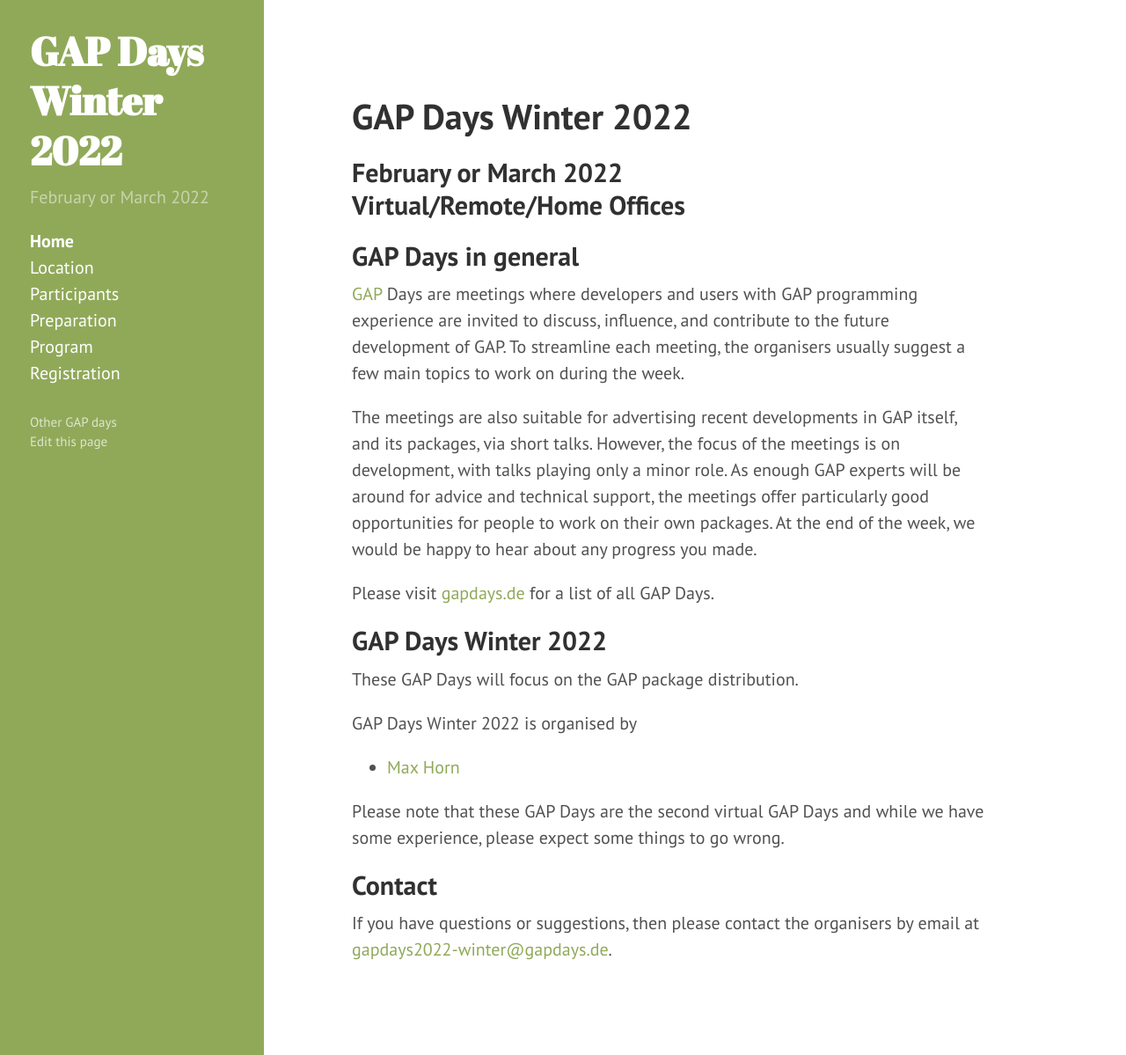
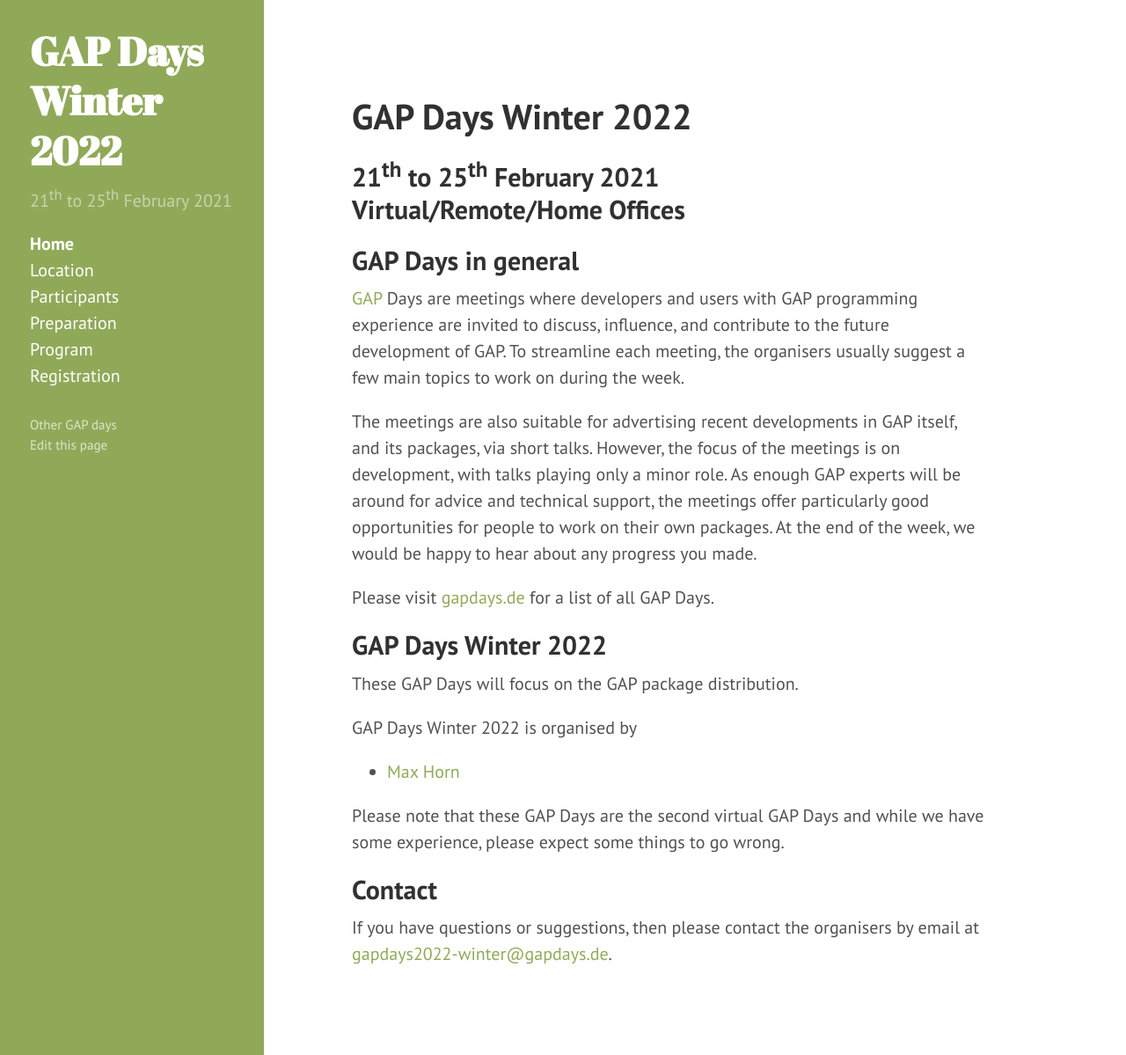
Before and after one commit to gapdays/gapdays2022-winter, a Jekyll site: the page built from index.md, in a window 1280 px wide and 1199 px high. Shown: the whole window at 88% size. Built offline with Jekyll 4.4.1, drawn with Linux system fonts in a browser that asks for light colours.

Commit message:
Set a date

```diff
--- a/_config.yml
+++ b/_config.yml
@@ -8,7 +8,7 @@ permalink:        pretty
 # Setup
 title:            'GAP Days Winter 2022'
 tagline:          'The GAP Package Distribution'
-description:      'February or March 2022'
+description:      '21<sup>th</sup> to 25<sup>th</sup> February 2021'
 location:         'Virtual/Remote/Home Offices'
 url:              https://www.gapdays.de
 baseurl:          /gapdays2022-winter
```
